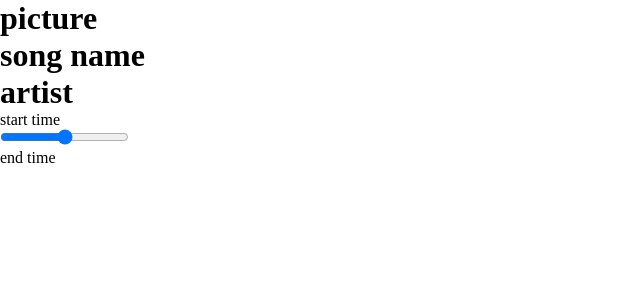
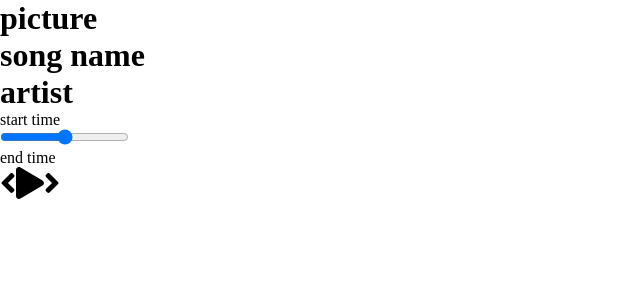
Before and after one commit to Mridul2820/music-player, a React (Create React App) app: page / in a window 1280 px wide. Shown: the top 300 px of the page, without its empty margins (0-640 px from the left). Built offline with nearby package versions, Linux system fonts and the light colour scheme.

Commit message:
icons import and added to dom

```diff
--- a/src/components/Player.js
+++ b/src/components/Player.js
@@ -1,5 +1,6 @@
 import React from 'react'
-
+import { FontAwesomeIcon } from "@fortawesome/react-fontawesome";
+import { faPlay, faAngleLeft, faAngleRight } from "@fortawesome/free-solid-svg-icons";
 
 const Player = () => {
     return (
@@ -10,7 +11,9 @@
                 <p>end time</p>
             </div>
             <div className="play-control">
-
+                <FontAwesomeIcon className='skip-back' size="2x" icon={faAngleLeft} />
+                <FontAwesomeIcon className='play' size="2x" icon={faPlay} />
+                <FontAwesomeIcon className='skip-forward' size="2x" icon={faAngleRight} />
             </div>
         </div>
     )
```
